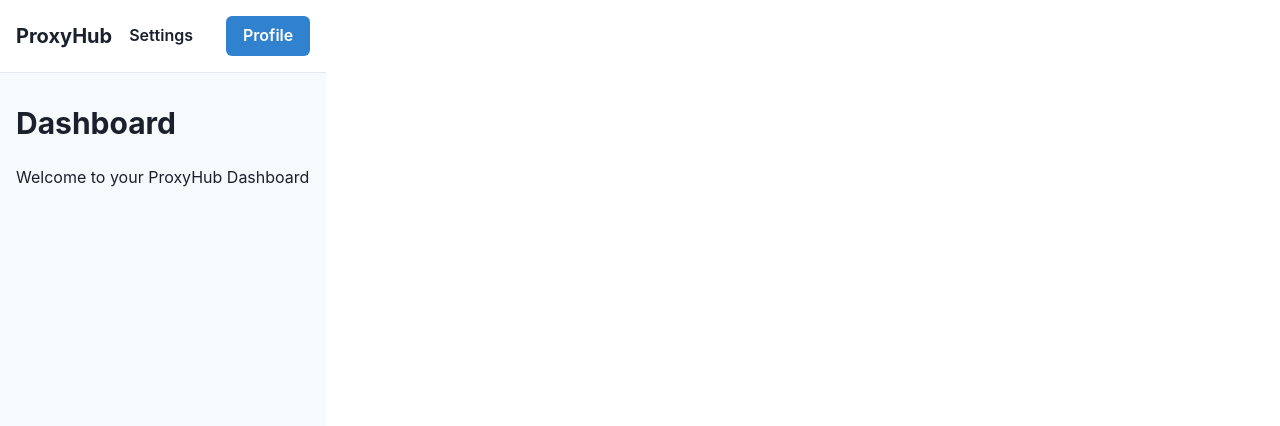
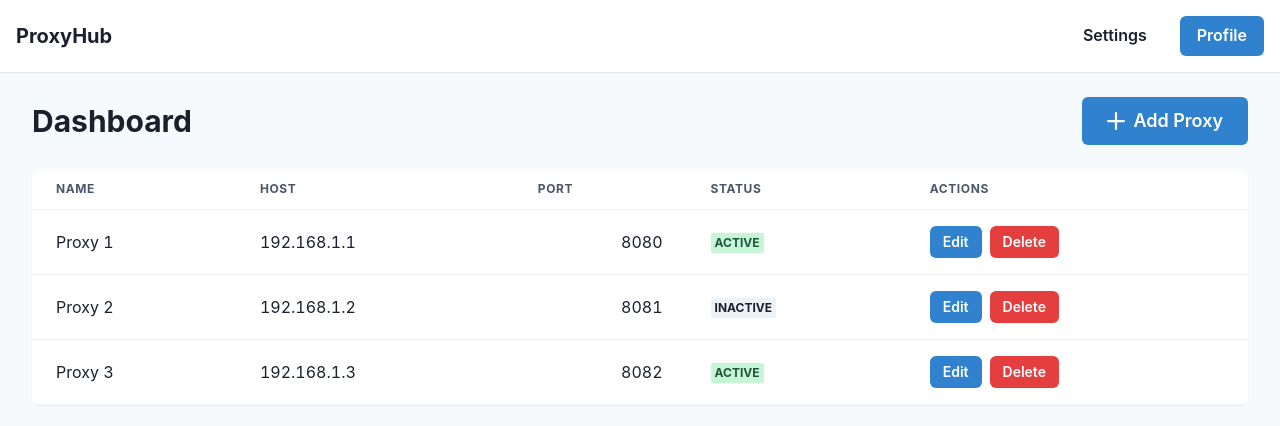
Before and after one commit to MHaiDev/proxyhub, a React (Vite) app in the folder proxyhub-frontend/: page /dashboard in a window 1280 px wide. Shown: the top 426 px of the page. Built offline with nearby package versions, Linux system fonts and the light colour scheme.

Commit message:
Fix layout scaling for full-width dashboard and landing page

```diff
--- /dev/null
+++ b/proxyhub-frontend/src/components/ProxyList.jsx
@@ -0,0 +1,67 @@
+import {
+  Table,
+  Thead,
+  Tbody,
+  Tr,
+  Th,
+  Td,
+  Button,
+  Badge,
+  HStack,
+  Box
+} from '@chakra-ui/react'
+
+// Mock data - will be replaced with real API data later
+const MOCK_PROXIES = [
+  { id: 1, name: 'Proxy 1', host: '192.168.1.1', port: 8080, status: 'active' },
+  { id: 2, name: 'Proxy 2', host: '192.168.1.2', port: 8081, status: 'inactive' },
+  { id: 3, name: 'Proxy 3', host: '192.168.1.3', port: 8082, status: 'active' }
+]
+
+const ProxyList = () => {
+  const getStatusColor = (status) => {
+    return status === 'active' ? 'green' : 'gray'
+  }
+
+  return (
+    <Box overflowX="auto" w="full">
+      <Table variant="simple" w="full">
+        <Thead>
+          <Tr>
+            <Th>Name</Th>
+            <Th>Host</Th>
+            <Th>Port</Th>
+            <Th>Status</Th>
+            <Th>Actions</Th>
+          </Tr>
+        </Thead>
+        <Tbody>
+          {MOCK_PROXIES.map((proxy) => (
+            <Tr key={proxy.id}>
+              <Td>{proxy.name}</Td>
+              <Td>{proxy.host}</Td>
+              <Td isNumeric>{proxy.port}</Td>
+              <Td>
+                <Badge colorScheme={getStatusColor(proxy.status)}>
+                  {proxy.status}
+                </Badge>
+              </Td>
+              <Td>
+                <HStack spacing={2}>
+                  <Button size="sm" colorScheme="blue">
+                    Edit
+                  </Button>
+                  <Button size="sm" colorScheme="red">
+                    Delete
+                  </Button>
+                </HStack>
+              </Td>
+            </Tr>
+          ))}
+        </Tbody>
+      </Table>
+    </Box>
+  )
+}
+
+export default ProxyList
--- a/proxyhub-frontend/src/pages/DashboardPage.jsx
+++ b/proxyhub-frontend/src/pages/DashboardPage.jsx
@@ -1,27 +1,57 @@
 import {
   Box,
-  Container,
   Flex,
   Heading,
-  Text,
-  useColorModeValue
+  Button,
+  useColorModeValue,
+  HStack
 } from '@chakra-ui/react'
+import { AddIcon } from '@chakra-ui/icons'
 import DashboardHeader from '../components/DashboardHeader'
+import ProxyList from '../components/ProxyList'
 
 const DashboardPage = () => {
   const bgColor = useColorModeValue('gray.50', 'gray.800')
 
   return (
-    <Box minH="100vh" bg={bgColor}>
+    <Flex direction="column" minH="100vh" w="100vw">
       <DashboardHeader />
-      <Container maxW="container.xl" py={8}>
-        <Flex direction="column" gap={6}>
-          <Heading size="lg">Dashboard</Heading>
-          <Text>Welcome to your ProxyHub Dashboard</Text>
-          {/* Proxy list and controls will be added here */}
+      <Box
+        flex="1"
+        bg={bgColor}
+        w="100%"
+        py={6}
+      >
+        <Flex
+          direction="column"
+          gap={6}
+          px={{ base: 4, md: 6, lg: 8 }}
+          maxW="100%"
+          mx="auto"
+        >
+          <HStack justify="space-between" w="100%">
+            <Heading size="lg">Dashboard</Heading>
+            <Button
+              leftIcon={<AddIcon />}
+              colorScheme="blue"
+              size="lg"
+              onClick={() => {/* TODO: Implement add proxy */}}
+            >
+              Add Proxy
+            </Button>
+          </HStack>
+          <Box
+            bg="white"
+            borderRadius="lg"
+            boxShadow="sm"
+            w="100%"
+            overflow="hidden"
+          >
+            <ProxyList />
+          </Box>
         </Flex>
-      </Container>
-    </Box>
+      </Box>
+    </Flex>
   )
 }
 
--- a/proxyhub-frontend/src/pages/LandingPage.jsx
+++ b/proxyhub-frontend/src/pages/LandingPage.jsx
@@ -1,24 +1,50 @@
-import { Box, Button, Container, Heading, VStack } from '@chakra-ui/react'
+import { Box, Button, Heading, VStack } from '@chakra-ui/react'
 import { useNavigate } from 'react-router-dom'
 
 const LandingPage = () => {
   const navigate = useNavigate()
 
   return (
-    <Container maxW="container.xl" centerContent>
-      <VStack spacing={8} py={20}>
-        <Heading size="2xl" textAlign="center">
+    <Box
+      minH="100vh"
+      w="100vw"
+      display="flex"
+      alignItems="center"
+      justifyContent="center"
+      bg="gray.50"
+      p={{ base: 4, md: 8 }}
+    >
+      <VStack
+        spacing={{ base: 12, md: 16 }}
+        w="100%"
+        maxW="100%"
+      >
+        <Heading
+          size={{ base: "xl", md: "2xl" }}
+          textAlign="center"
+          bgGradient="linear(to-r, blue.500, blue.600)"
+          bgClip="text"
+          lineHeight={1.4}
+        >
           Welcome to ProxyHub
         </Heading>
         <Button
           size="lg"
+          height={{ base: "14", md: "16" }}
+          px={{ base: "8", md: "12" }}
+          fontSize={{ base: "lg", md: "xl" }}
           colorScheme="blue"
+          boxShadow="lg"
+          _hover={{
+            transform: 'translateY(-2px)',
+            boxShadow: 'xl',
+          }}
           onClick={() => navigate('/dashboard')}
         >
           Let's get started
         </Button>
       </VStack>
-    </Container>
+    </Box>
   )
 }
 
```
